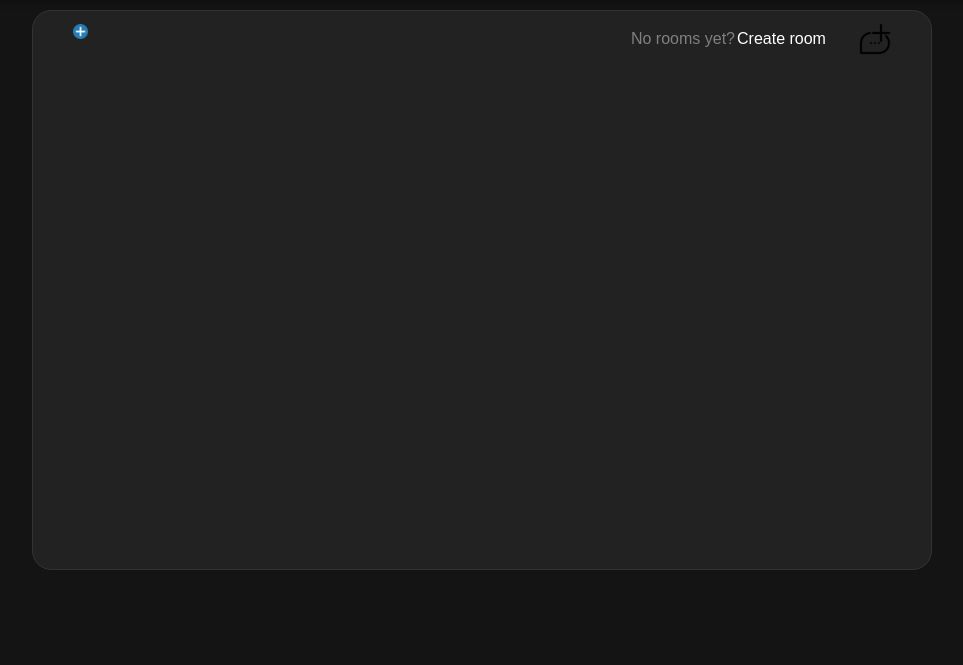
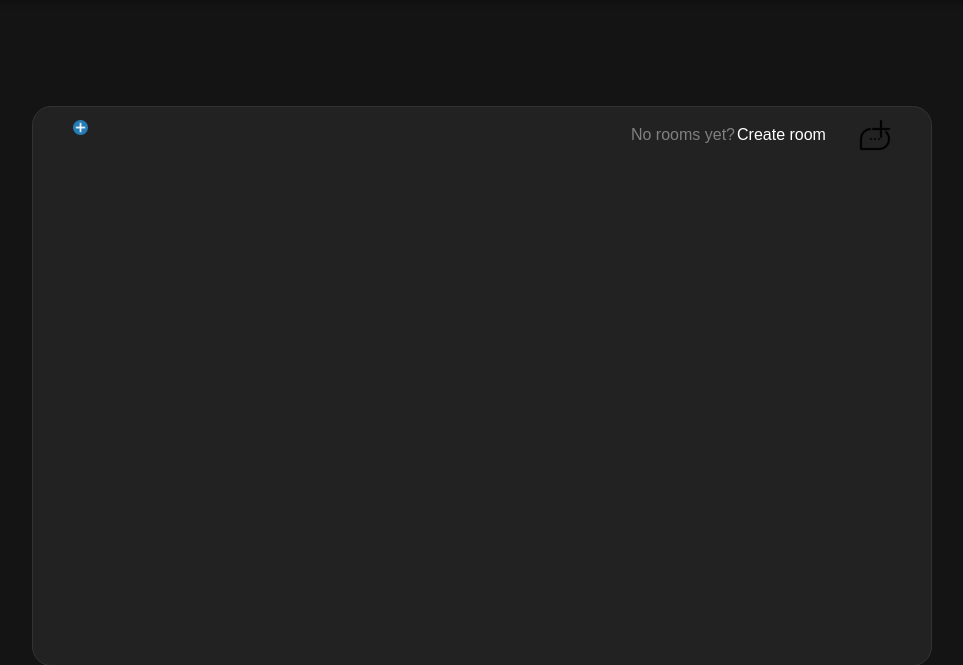
Before and after one commit to ai-fn/django-chat, a Django app: page /chats/ in a window 1280 px wide. Shown: the part 86-751 px from the top of the page, without its empty margins (158-1121 px from the left). Run offline with Django 4.2, Linux system fonts and the light colour scheme; the visitor is signed in with stand-in values (Sample User, id 1); data comes from the database, SQL or seed files in the repository; data that the repository does not hold is empty.

Commit message:
update style

```diff
--- a/chat_api/templates/index/alerts.html
+++ b/chat_api/templates/index/alerts.html
@@ -1,4 +1,4 @@
-<div class="alerts" style="margin-top: 6rem;">
+<div>
     <svg xmlns="http://www.w3.org/2000/svg" class="d-none">
         <symbol id="check-circle-fill" viewBox="0 0 16 16">
           <path d="M16 8A8 8 0 1 1 0 8a8 8 0 0 1 16 0zm-3.97-3.03a.75.75 0 0 0-1.08.022L7.477 9.417 5.384 7.323a.75.75 0 0 0-1.06 1.06L6.97 11.03a.75.75 0 0 0 1.079-.02l3.992-4.99a.75.75 0 0 0-.01-1.05z"/>
--- a/chat_api/templates/index/base.html
+++ b/chat_api/templates/index/base.html
@@ -17,7 +17,7 @@
     {% block header %}{% endblock %}
 
 
-    <div class="container">
+    <div class="container alerts">
         {% block messages %}
             {% include 'index/alerts.html' with messages=messages %}
         {% endblock %}
--- a/static/css/index.css
+++ b/static/css/index.css
@@ -448,3 +448,8 @@ span {
 .alert-dismissible .btn-close {
     padding: 1rem;
 }
+.alerts {
+    margin-top: 6rem;
+    max-height: 5rem;
+    overflow: scroll;
+}
```
